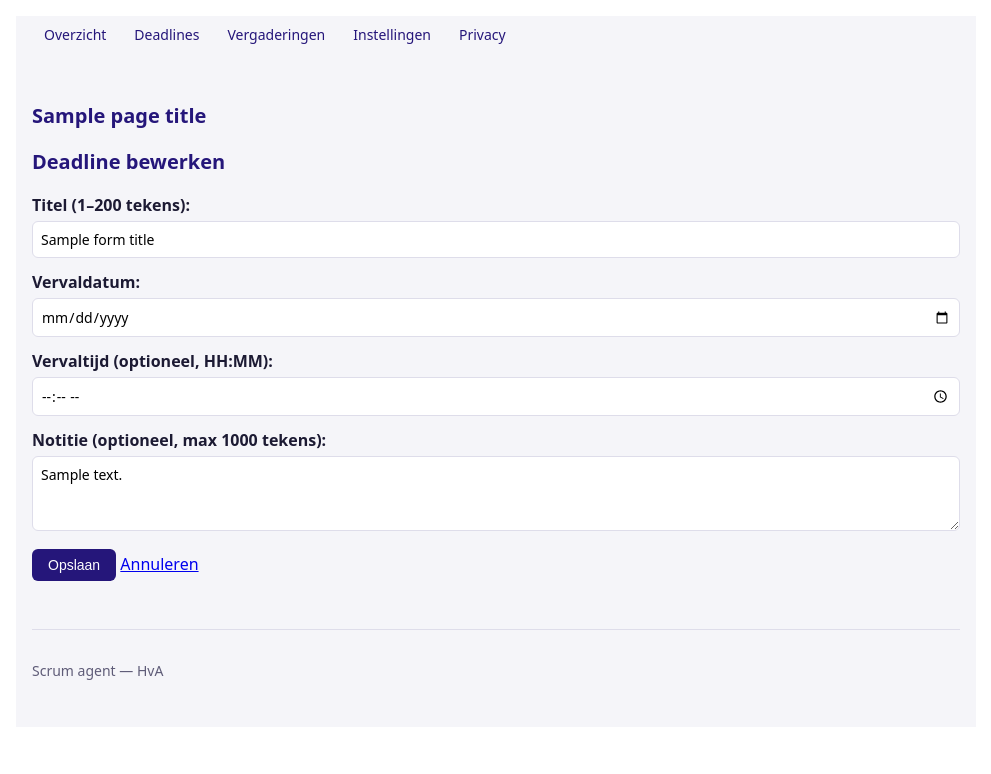
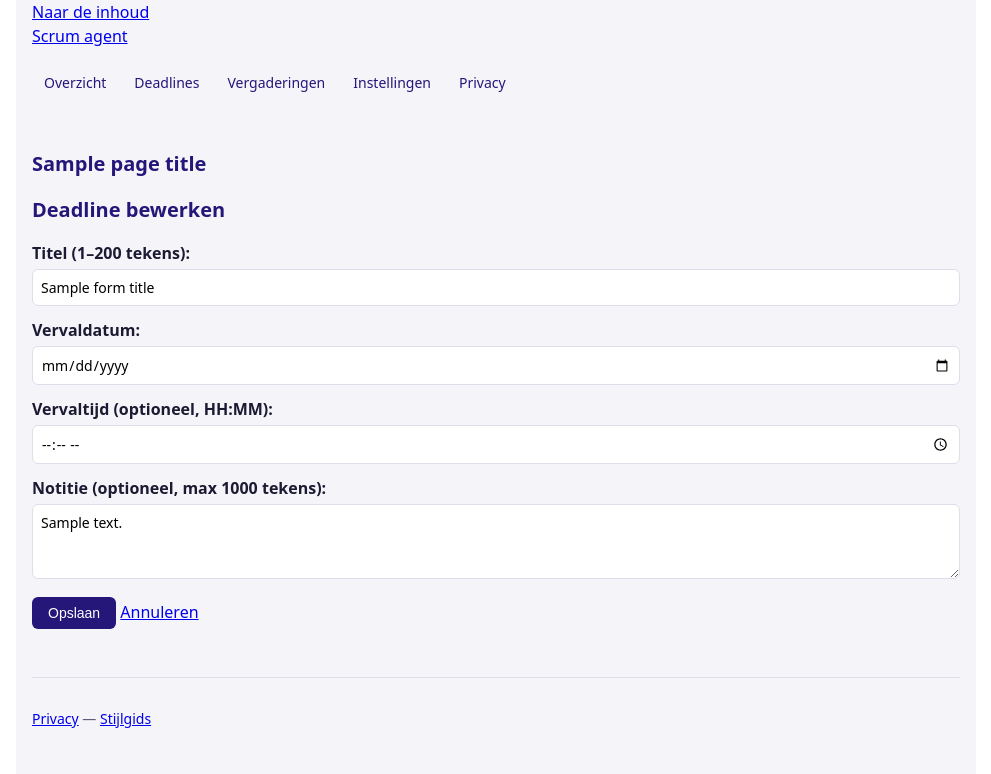
Before and after one commit to cecedabro/scrum-agent, a FastAPI app: template backend/app/templates/edit.html in a window 1280 px wide. Shown: the top 774 px of the page, without its empty margins (144-1135 px from the left). Run offline with FastAPI, Linux system fonts and the light colour scheme; the template is opened without the code that fills it: most values are stand-ins (such as "Sample title", 1, 10 or a date in 2020); parts of the project's set-up code (start-up, migrations or seed data) failed here and were passed over.

Commit message:
T54: `base.html` per docs/frontend.md §Layout: skip link first in `<body>`, `<header class="site-header">` with the brand and the nav rendered by ONE loop over `nav_items` (current = own path, or below it except `/`), `<main id="inhoud" class="container">`, `<footer class="site-footer">` with links to `/privacy` and `/stijl`.

```diff
--- a/backend/app/templates/base.html
+++ b/backend/app/templates/base.html
@@ -9,21 +9,24 @@
     <script src="/static/app.js"></script>
 </head>
 <body>
-    <nav aria-label="Hoofdnavigatie">
-        <ul>
-            <li><a href="/" {% if request.url.path == "/" %}aria-current="page"{% endif %}>Overzicht</a></li>
-            <li><a href="/deadlines" {% if request.url.path == "/deadlines" %}aria-current="page"{% endif %}>Deadlines</a></li>
-            <li><a href="/meetings" {% if request.url.path == "/meetings" %}aria-current="page"{% endif %}>Vergaderingen</a></li>
-            <li><a href="/settings" {% if request.url.path == "/settings" %}aria-current="page"{% endif %}>Instellingen</a></li>
-            <li><a href="/privacy" {% if request.url.path == "/privacy" %}aria-current="page"{% endif %}>Privacy</a></li>
-        </ul>
-    </nav>
-    <main>
+    <a class="skip-link" href="#inhoud">Naar de inhoud</a>
+    <header class="site-header">
+        <a class="brand" href="/">Scrum agent</a>
+        <nav aria-label="Hoofdnavigatie">
+            {% set nav_items = [("/", "Overzicht"), ("/deadlines", "Deadlines"), ("/meetings", "Vergaderingen"), ("/settings", "Instellingen"), ("/privacy", "Privacy")] %}
+            <ul>
+            {% for item in nav_items %}
+                <li><a href="{{ item[0] }}"{% if request.url.path == item[0] or (item[0] != "/" and request.url.path.startswith(item[0] + "/")) %} aria-current="page"{% endif %}>{{ item[1] }}</a></li>
+            {% endfor %}
+            </ul>
+        </nav>
+    </header>
+    <main id="inhoud" class="container">
         {% if page_title %}<h1>{{ page_title }}</h1>{% endif %}
         {% block content %}{% endblock %}
     </main>
-    <footer>
-        <p>Scrum agent &mdash; HvA</p>
+    <footer class="site-footer">
+        <p><a href="/privacy">Privacy</a> &mdash; <a href="/stijl">Stijlgids</a></p>
     </footer>
 </body>
 </html>
```
Also changed, not shown: PLAN.md (+1 -1 lines), PROGRESS.md (+3 -0 lines).
